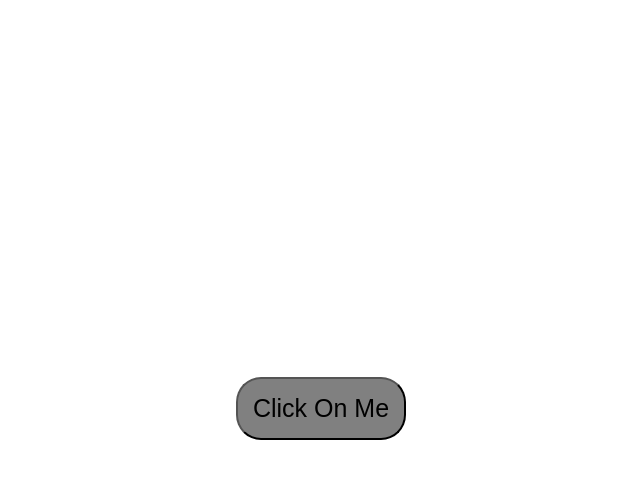
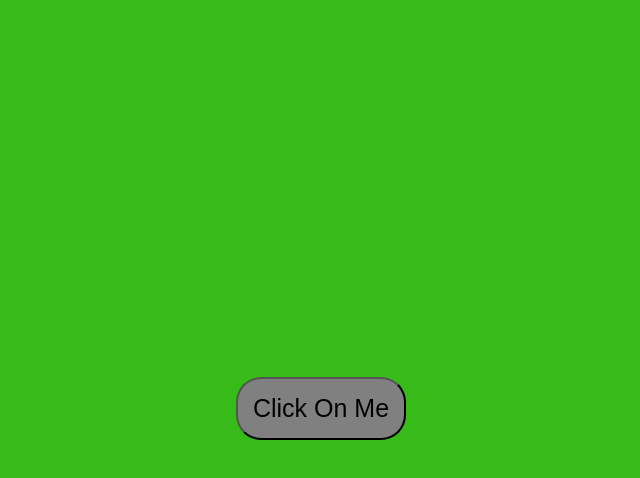
Before and after one commit to Akshay-1201/color-game, a plain HTML site: page index.html in a window 1280 px wide. Both pictures are taken after a click on the button "Click On Me". Shown: the whole page, without its empty margins (319-959 px from the left). Drawn offline with Linux system fonts and the light colour scheme.

Commit message:
script updated

```diff
--- a/script.js
+++ b/script.js
@@ -6,6 +6,7 @@ const randomcolor = () => {
     for(let i = 0 ; i < 6 ; i++) {
         con = con + val[Math.floor(Math.random() * 16)];
     }
+    return con;
 }
 console.log(randomcolor);
 function changerandomcolor () {
--- a/style.css
+++ b/style.css
@@ -9,4 +9,5 @@ button{
     border-radius: 25px;
     font-size: 25px;
     background-color: #808080;
+    cursor: pointer;
 }
```
